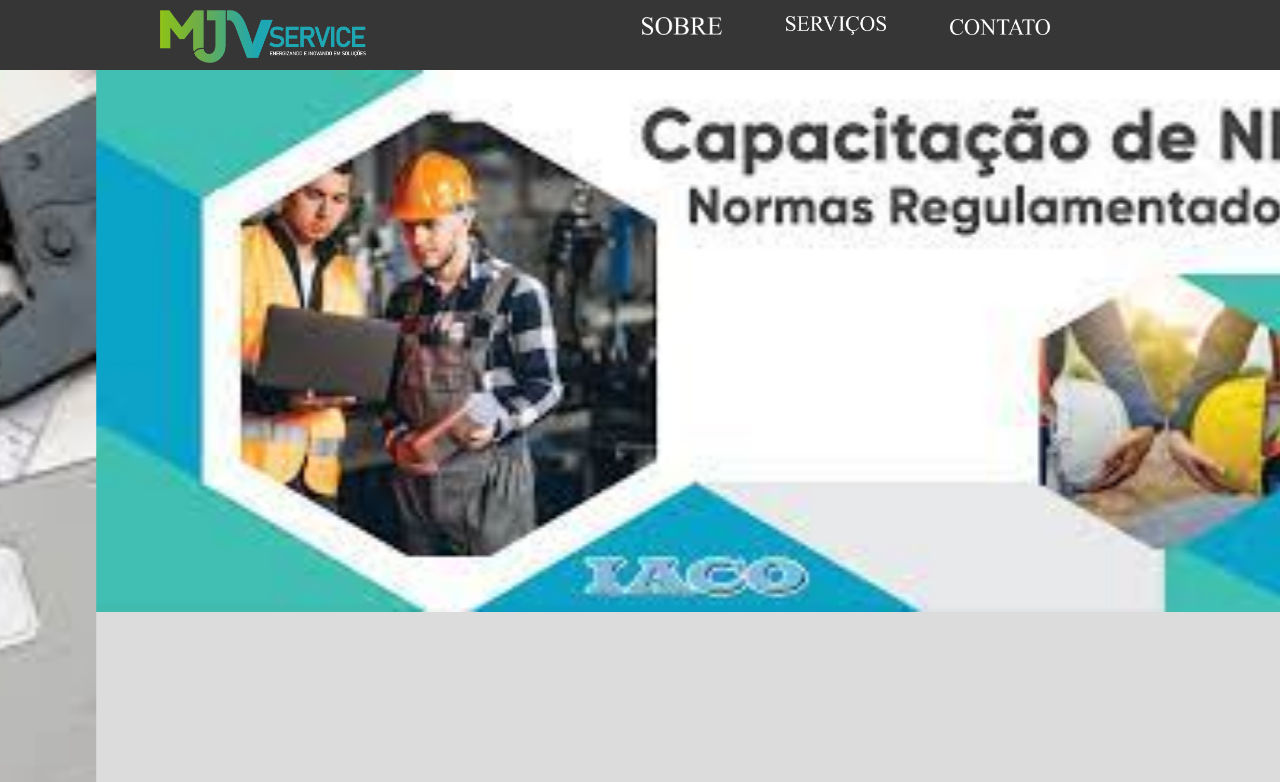
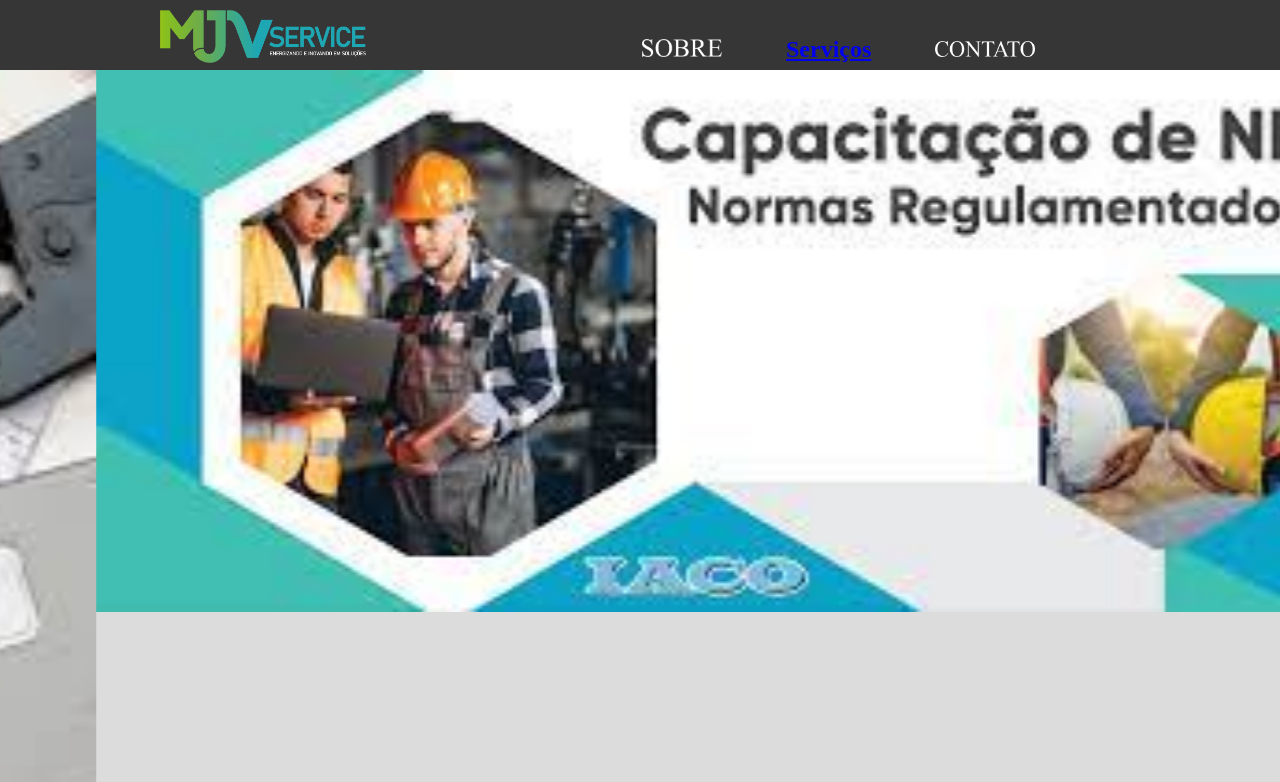
Before and after one commit to J4onatan96/Site-MJV-Oficial, a plain HTML site: page index.html in a window 1280 px wide. Shown: the top 782 px of the page. Drawn offline with nearby package versions, Linux system fonts and the light colour scheme.

Commit message:
Update index.html

```diff
--- a/index.html
+++ b/index.html
@@ -18,7 +18,7 @@
                 <div class="redes-sociais">
                     <ul>
                         <li><a href="#inf-o"> <img src="./img/Sobre.png" height="80%" width="80" alt=""> </a></li>
-                        <li><a href="#serviços"> <img src="./img/Serviços.png" height="80%" width="100" alt=""> </a>
+                        <li><a href="#serviços"> <h2>Serviços </a>
                         </li>
                         <li><a href="#contato"> <img src="./img/contato.png" height="80%" width="100" alt=""> </a>
                         </li>
```
